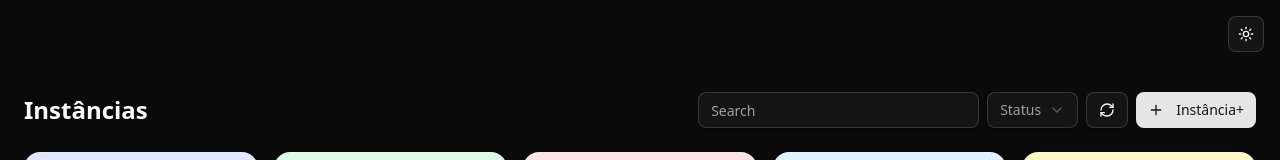
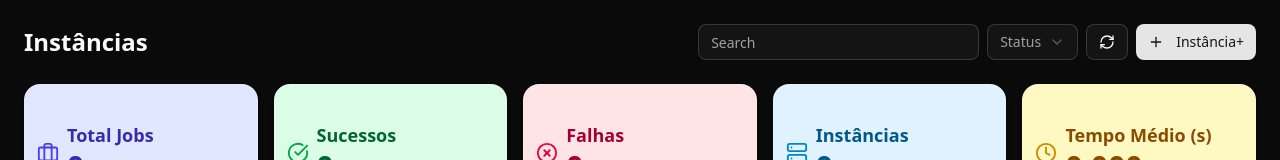
Before and after one commit to intalkconnect/salusadmin, a Next.js app: page / in a window 1280 px wide. Shown: the top 160 px of the page. Built offline with nearby package versions, Linux system fonts and the light colour scheme; no server answers.

Commit message:
Update layout.tsx

```diff
--- a/src/app/layout.tsx
+++ b/src/app/layout.tsx
@@ -29,12 +29,7 @@ export default function RootLayout({
       <body
         className={`${geistSans.variable} ${geistMono.variable} antialiased bg-background text-foreground`}
       >
-        <div className="flex justify-end p-4">
-          <ThemeToggle />
-        </div>
-
         {children}
-
         <Toaster position="top-right" />
       </body>
     </html>
```
